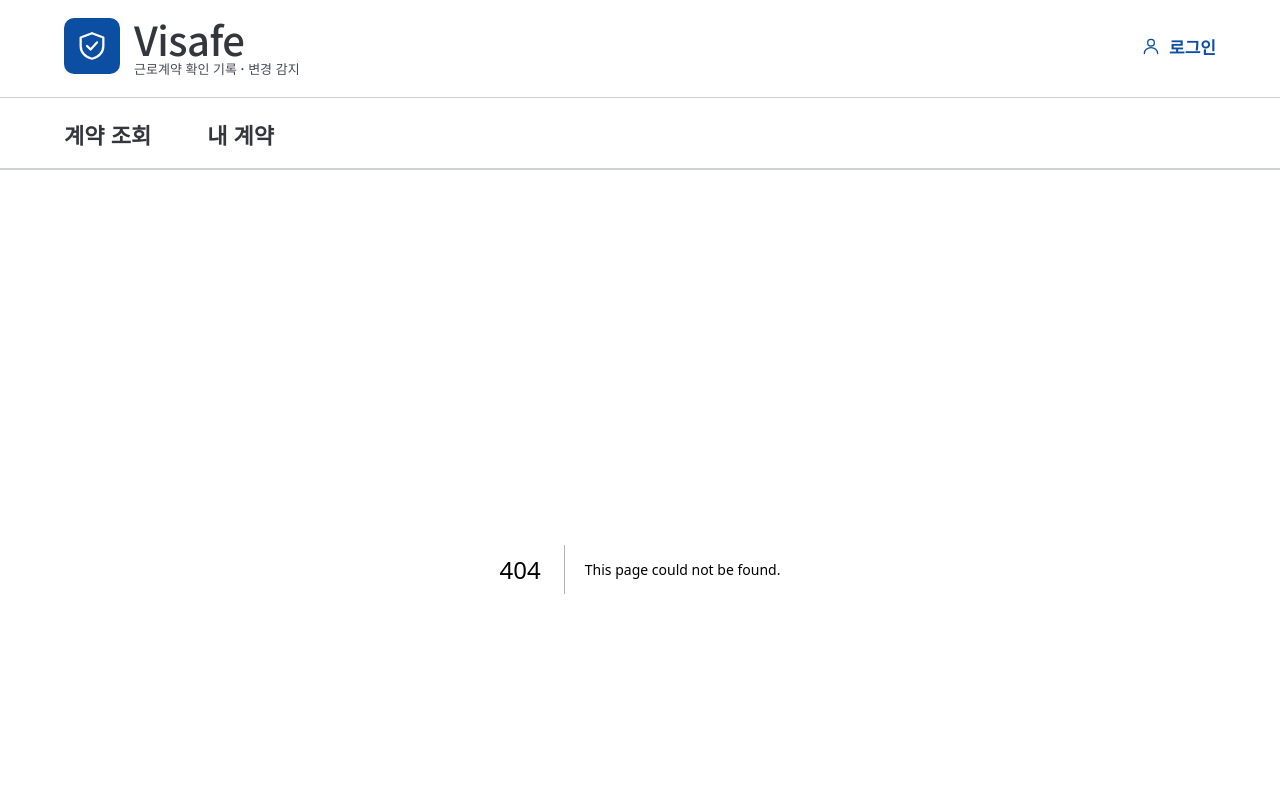
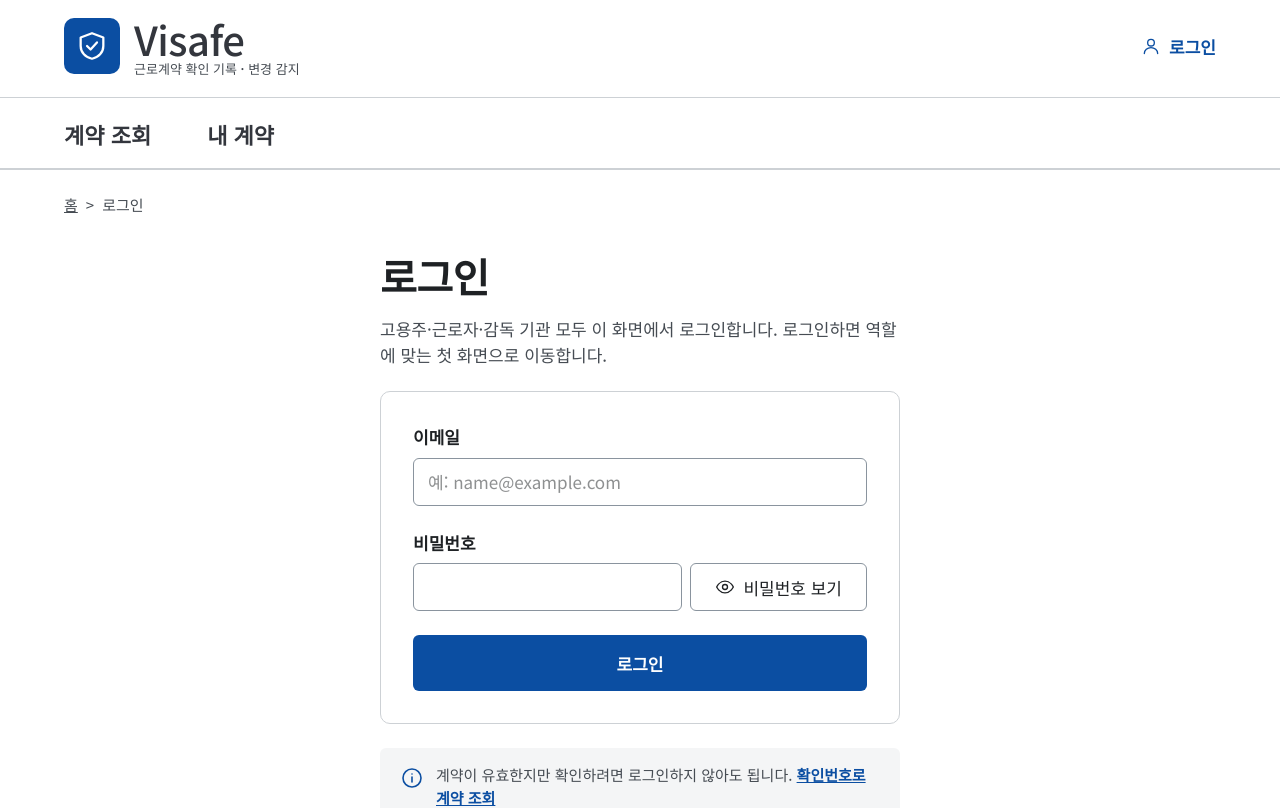
Before and after one commit to clapp111/Visafe, a Next.js app in the folder frontend/: page /login in a window 1280 px wide. Before the commit this address had no page. Shown: the top 808 px of the page. Built offline with nearby package versions, Linux system fonts and the light colour scheme.

Commit message:
🔵 feat: 로그인 화면과 입력 검증 추가

```diff
--- /dev/null
+++ b/frontend/app/login/page.tsx
@@ -0,0 +1,7 @@
+import type { Metadata } from "next";
+
+export const metadata: Metadata = {
+  title: "로그인 | Visafe",
+};
+
+export { LoginPage as default } from "@/pages/login";
--- /dev/null
+++ b/frontend/src/pages/login/index.ts
@@ -0,0 +1 @@
+export { LoginPage } from "./ui/login-page";
--- /dev/null
+++ b/frontend/src/pages/login/model/labels.ts
@@ -0,0 +1,23 @@
+/** 로그인 화면 문구. 화면 언어(#54)가 붙으면 언어별 값으로 바꾼다. */
+export const LOGIN_LABELS = {
+  breadcrumb: "현재 위치",
+  home: "홈",
+  title: "로그인",
+  description:
+    "고용주·근로자·감독 기관 모두 이 화면에서 로그인합니다. 로그인하면 역할에 맞는 첫 화면으로 이동합니다.",
+  email: "이메일",
+  emailPlaceholder: "예: name@example.com",
+  password: "비밀번호",
+  showPassword: "비밀번호 보기",
+  hidePassword: "비밀번호 숨기기",
+  submit: "로그인",
+  submitting: "로그인하는 중",
+  emailRequired: "이메일을 입력해 주세요.",
+  emailInvalid: "이메일 형식이 올바르지 않습니다.",
+  passwordRequired: "비밀번호를 입력해 주세요.",
+  failedHint: "입력한 내용을 다시 확인해 주세요.",
+  guestHint: "계약이 유효한지만 확인하려면 로그인하지 않아도 됩니다.",
+  guestLink: "확인번호로 계약 조회",
+};
+
+export type LoginLabels = typeof LOGIN_LABELS;
--- /dev/null
+++ b/frontend/src/pages/login/model/schema.ts
@@ -0,0 +1,17 @@
+import { z } from "zod";
+import type { components } from "@/shared/api";
+import type { LoginLabels } from "./labels";
+
+export type LoginValues = components["schemas"]["LoginRequest"];
+
+/** 백엔드 LoginRequest 검증(@NotBlank·@Email)과 같은 규칙 */
+export function createLoginSchema(labels: LoginLabels) {
+  return z.object({
+    email: z
+      .string()
+      .trim()
+      .min(1, { error: labels.emailRequired })
+      .pipe(z.email({ error: labels.emailInvalid })),
+    password: z.string().min(1, { error: labels.passwordRequired }),
+  }) satisfies z.ZodType<LoginValues>;
+}
--- /dev/null
+++ b/frontend/src/pages/login/ui/login-form.tsx
@@ -0,0 +1,111 @@
+"use client";
+
+import { zodResolver } from "@hookform/resolvers/zod";
+import { useState } from "react";
+import { useForm } from "react-hook-form";
+import { cn } from "@/shared/lib";
+import {
+  Alert,
+  Button,
+  EyeIcon,
+  Field,
+  TextField,
+  fieldControlClass,
+  fieldDescribedBy,
+} from "@/shared/ui";
+import type { LoginLabels } from "../model/labels";
+import { createLoginSchema, type LoginValues } from "../model/schema";
+
+const EMAIL_ID = "login-email";
+const PASSWORD_ID = "login-password";
+
+export interface LoginFormProps {
+  /** 입력 검증을 통과한 값으로 불린다 (A1 로그인 요청) */
+  onSubmit: (values: LoginValues) => void;
+  isSubmitting?: boolean;
+  /** 서버가 돌려준 실패 안내 (예: 401 AUTH_LOGIN_FAILED의 message). 폼 위에 보인다 */
+  errorMessage?: string;
+  labels: LoginLabels;
+}
+
+export function LoginForm({
+  onSubmit,
+  isSubmitting,
+  errorMessage,
+  labels,
+}: LoginFormProps) {
+  const [showPassword, setShowPassword] = useState(false);
+  const {
+    register,
+    handleSubmit,
+    formState: { errors },
+  } = useForm<LoginValues>({
+    resolver: zodResolver(createLoginSchema(labels)),
+    defaultValues: { email: "", password: "" },
+  });
+
+  const passwordMessage = errors.password?.message;
+
+  return (
+    <>
+      {errorMessage && (
+        <Alert tone="danger" accent="left" title={errorMessage}>
+          {labels.failedHint}
+        </Alert>
+      )}
+      <form
+        noValidate
+        onSubmit={handleSubmit(onSubmit)}
+        className="flex flex-col gap-6 rounded-lg border border-border bg-surface p-8"
+      >
+        <TextField
+          id={EMAIL_ID}
+          type="email"
+          autoComplete="username"
+          label={labels.email}
+          placeholder={labels.emailPlaceholder}
+          status={errors.email ? "error" : undefined}
+          message={errors.email?.message}
+          {...register("email")}
+        />
+        <Field
+          id={PASSWORD_ID}
+          label={labels.password}
+          status={passwordMessage ? "error" : undefined}
+          message={passwordMessage}
+        >
+          <div className="flex gap-2">
+            <input
+              id={PASSWORD_ID}
+              type={showPassword ? "text" : "password"}
+              autoComplete="current-password"
+              aria-invalid={passwordMessage ? true : undefined}
+              aria-describedby={fieldDescribedBy(PASSWORD_ID, {
+                message: passwordMessage,
+              })}
+              className={cn(
+                fieldControlClass(passwordMessage ? "error" : undefined),
+                "h-12 min-w-0 flex-1",
+              )}
+              {...register("password")}
+            />
+            <Button
+              variant="secondary"
+              size="md"
+              aria-pressed={showPassword}
+              aria-controls={PASSWORD_ID}
+              onClick={() => setShowPassword((value) => !value)}
+              className="shrink-0"
+            >
+              <EyeIcon />
+              {showPassword ? labels.hidePassword : labels.showPassword}
+            </Button>
+          </div>
+        </Field>
+        <Button type="submit" disabled={isSubmitting} className="w-full">
+          {isSubmitting ? labels.submitting : labels.submit}
+        </Button>
+      </form>
+    </>
+  );
+}
--- /dev/null
+++ b/frontend/src/pages/login/ui/login-page.tsx
@@ -0,0 +1,49 @@
+"use client";
+
+import Link from "next/link";
+import { routes } from "@/shared/config";
+import { InfoIcon } from "@/shared/ui";
+import { LOGIN_LABELS } from "../model/labels";
+import { LoginForm } from "./login-form";
+
+export function LoginPage() {
+  const labels = LOGIN_LABELS;
+  return (
+    <div className="mx-auto max-w-[1200px] px-6 pt-6 pb-20">
+      <nav aria-label={labels.breadcrumb} className="mb-8 text-sm text-muted">
+        <Link href={routes.home} className="text-muted underline">
+          {labels.home}
+        </Link>
+        <span aria-hidden="true" className="mx-2">
+          &gt;
+        </span>
+        <span aria-current="page">{labels.title}</span>
+      </nav>
+
+      <div className="mx-auto flex max-w-[520px] flex-col gap-6">
+        <div className="flex flex-col gap-3">
+          <h1 className="text-5xl font-bold tracking-[-0.5px]">
+            {labels.title}
+          </h1>
+          <p className="text-muted">{labels.description}</p>
+        </div>
+
+        {/* A1 로그인 요청·실패 안내·로그인 후 이동은 Codex 연동에서 붙인다 */}
+        <LoginForm onSubmit={() => {}} labels={labels} />
+
+        <div className="flex items-start gap-3 rounded-md bg-surface-muted px-5 py-4">
+          <InfoIcon size={24} className="mt-0.5 shrink-0 text-primary" />
+          <p className="text-sm text-muted">
+            {labels.guestHint}{" "}
+            <Link
+              href={routes.home}
+              className="font-bold text-primary underline"
+            >
+              {labels.guestLink}
+            </Link>
+          </p>
+        </div>
+      </div>
+    </div>
+  );
+}
```
